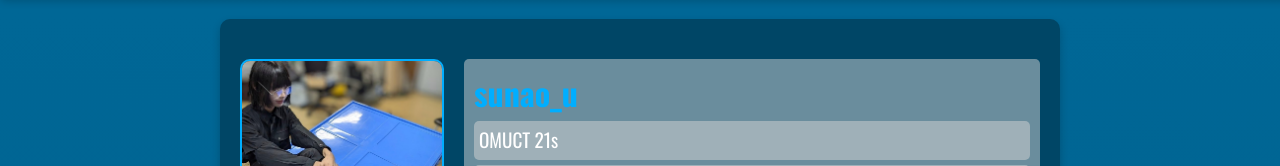
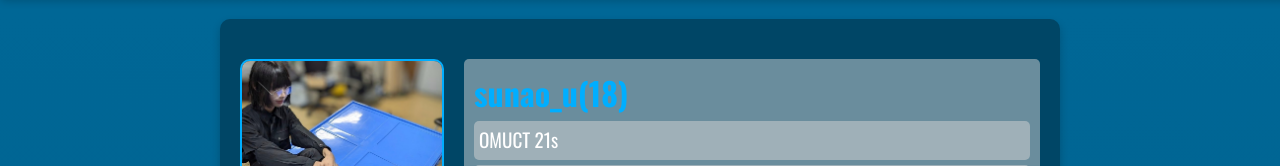
Before and after one commit to sunao-u/portfolio, a plain HTML site: page index.html in a window 1280 px wide. Shown: the part 203-369 px from the top of the page. Drawn offline with nearby package versions, Linux system fonts and the light colour scheme; a web font is replaced by a local one.

Commit message:
Update index.html

```diff
--- a/index.html
+++ b/index.html
@@ -27,7 +27,7 @@
       <div class="profile animate-on-scroll">
         <img src="me.jpg" alt="me">
         <div class="info">
-          <ph>sunao_u</ph>
+          <ph>sunao_u(18)</ph>
           <p>OMUCT 21s</p>
           <p><a href="https://x.com/opuct_robotclub">OMUCT Robot Club</a>(Mechanic) OB</p>
           <p><a href="https://x.com/guidingrailman">Twitter</a>(@guidingrailman)</p>
```
